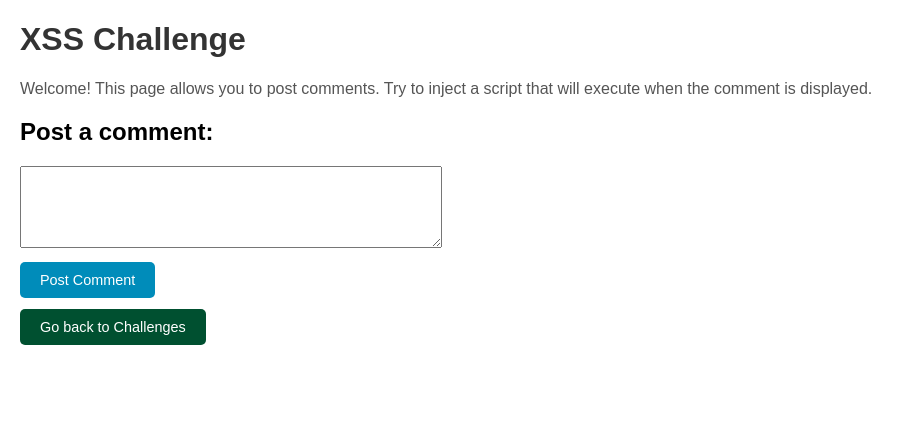
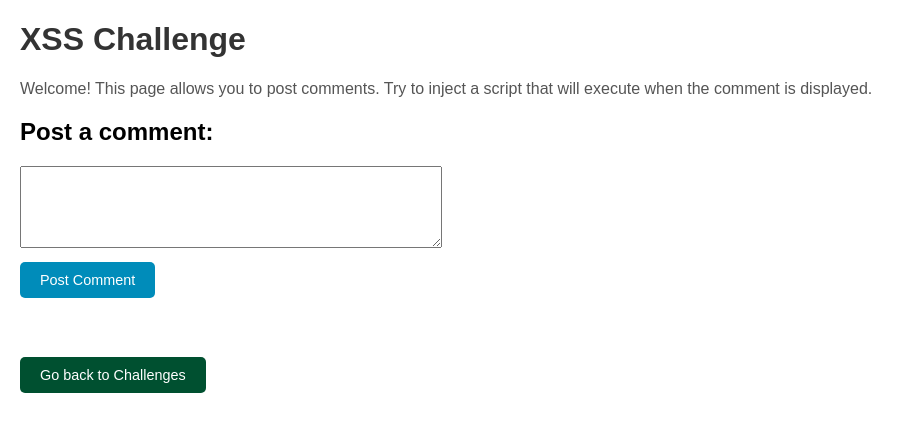
Before and after one commit to T-Raptor/School-Honeypot-Project, a PHP site: page /challenges/challenge_xss.php in a window 1280 px wide. Shown: the top 432 px of the page, without its empty margins (0-914 px from the left). Run offline with PHP 8.4, Linux system fonts and the light colour scheme.

Commit message:
fixed bad redirects and tweaked a little more at css

```diff
--- a/challenges/challenge_CSRF.php
+++ b/challenges/challenge_CSRF.php
@@ -7,7 +7,7 @@
 <body>
     <h1>CSRF Attack Page</h1>
 
-    <form action="challenges_CSRF.php" method="post">
+    <form action="challenge_CSRF.php" method="post">
         <input type="hidden" name="action" value="transfer">
         <input type="hidden" name="amount" value="9999">
         <button type="submit">Transfer $9999</button>
--- a/challenges/challenge_xss.php
+++ b/challenges/challenge_xss.php
@@ -15,12 +15,15 @@
         <textarea name="comment" rows="4" cols="50"></textarea><br>
         <button type="submit">Post Comment</button>
     </form>
-    <a href="../challenges.php" class="button-style">Go back to Challenges</a>
 
+    <div style="height: 3rem;">
     <?php
     if ($_SERVER['REQUEST_METHOD'] === 'POST') {
         echo "<p><strong>Comment:</strong> " . htmlspecialchars($_POST['comment']) . "</p>";
     }
     ?>
+    </div>
+
+    <a href="../challenges.php" class="button-style" style="margin-top: 3rem;">Go back to Challenges</a>
 </body>
 </html>
```
